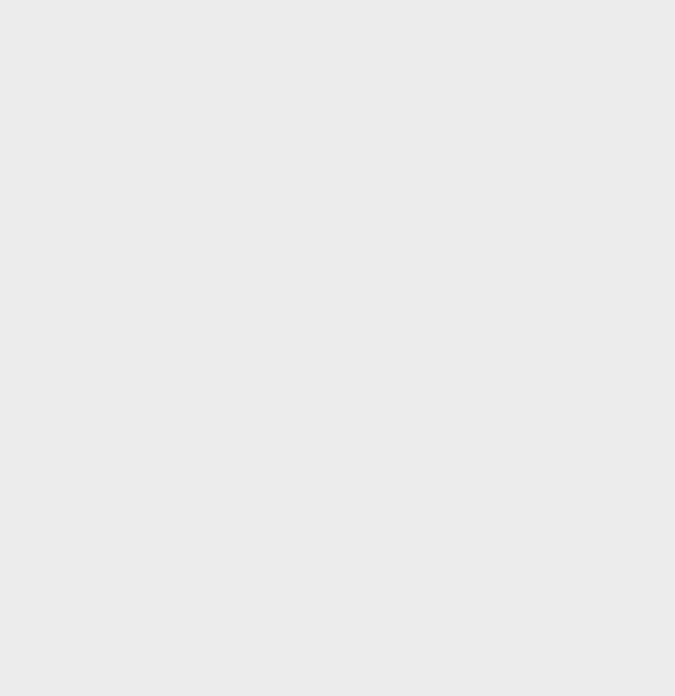
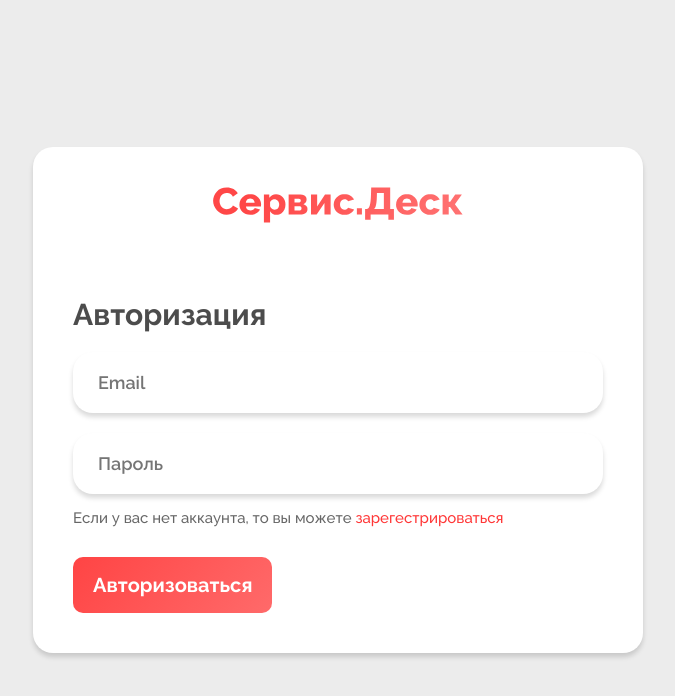
Before and after one commit to Jan1si/servise-desk-node, a React (Create React App) app in the folder app/: page /tasks in a window 1280 px wide. Shown: the top 696 px of the page, without its empty margins (302-977 px from the left). Built offline with nearby package versions, Linux system fonts and the light colour scheme.

Commit message:
add toggle forms to auth

```diff
--- a/app/src/App.jsx
+++ b/app/src/App.jsx
@@ -6,8 +6,8 @@ import { Header } from './components/Header';
 import { Footer } from './components/Footer';
 import { NavBlock } from './components/NavBlock';
 
-import { Main } from './pages/Main';
-import { Tasks } from './pages/Tasks';
+import { Main } from './Pages/Main';
+import { Tasks } from './Pages/Tasks';
 import { AuthForms } from './components/AuthForms';
 
 export const App = () => {
--- a/app/src/components/AuthForms/index.jsx
+++ b/app/src/components/AuthForms/index.jsx
@@ -6,83 +6,81 @@ import { useState } from 'react';
 export const AuthForms = () => {
 
     const [openSelect, setOpenSelect] = useState(false);
-
+    const [isShowRegister, setIsShowRegister] = useState(false);
 
   return (
     <div className="wrapperAuth">
         <div className="authBlock">
-            {/* <div className="formBlock">
-                <div className="logo">
-                    <img src={logo} alt="" />
-                </div>
+            <div className={isShowRegister ? "formBlock" : "hiddenForm"}>
+                <div className="logo"><img src={logo} alt="Логотип" /></div>
                 <form>
-                    <div className="titleForm">
-                        <h2>Регистрация</h2>
-                    </div>
+                    <div className="titleForm"><h2>Регистрация</h2></div>
                     <div className="selectGroup">
                         <div className="selectInput">
-                            <input name='department' type="text" disabled placeholder='Выберите отделение'/>
+                            <input name='department'
+                                   type="text"
+                                   disabled
+                                   placeholder='Выберите отделение'/>
                             <div onClick={() => setOpenSelect((prev) => !prev)} className="selectBtn">
                                 <img className={openSelect ? "active" : ""} src={arrowLeft} alt="" />
                             </div>
                         </div>
                         <div className={openSelect ? "selectBlock" : "selectBlockHide"}>
                             <ul className="selectList">
-                                <li className="selectItem">
-                                    <p>Отдел 1</p>
-                                </li>
-                                <li className="selectItem">
-                                    <p>Отдел 2</p>
-                                </li>
-                                <li className="selectItem">
-                                    <p>Отдел 3</p>
-                                </li>
-                                <li className="selectItem">
-                                    <p>Отдел 4</p>
-                                </li>
+                                <li className="selectItem"><p>Отдел 1</p></li>
+                                <li className="selectItem"><p>Отдел 2</p></li>
+                                <li className="selectItem"> <p>Отдел 3</p></li>
+                                <li className="selectItem"><p>Отдел 4</p></li>
                             </ul>
                         </div>
                     </div>
                     <div className="listInputs">
                         <div className="inputGroup">
-                            <input name='name' type="text" placeholder="Имя" />
+                            <input name='name'
+                             type="text"
+                             placeholder="Имя" />
                         </div>
+                        <div className="inputGroup">
+                            <input name='email'
+                             type="text"
+                             placeholder="Email" />
+                        </div>
+                        <div className="inputGroup">
+                            <input name='password'
+                             type="password"
+                             placeholder="Пароль" />
+                        </div>
+                        <div className="inputGroup">
+                            <input name='password-check'
+                             type="password"
+                             placeholder="Повторите пароль" />
+                        </div>
+                    </div>
+                    <p className='afterInfo'>Если у вас уже есть аккаунт, то нажмите
+                        <span onClick={() => setIsShowRegister((prev) => !prev)}> войти</span>
+                    </p>
+                    <button className="btnSend">Зарегестрироваться</button>
+                </form>
+            </div>
+
+            <div className={isShowRegister ? "hiddenForm" : "formBlock"}>
+                <div className="logo"><img src={logo} alt="Логотип" /></div>
+                <form>
+                    <div className="titleForm"><h2>Авторизация</h2></div>
+                    <div className="listInputs">
                         <div className="inputGroup">
                             <input name='email' type="text" placeholder="Email" />
                         </div>
                         <div className="inputGroup">
                             <input name='password' type="password" placeholder="Пароль" />
                         </div>
-                        <div className="inputGroup">
-                            <input name='password-check' type="password" placeholder="Повторите пароль" />
-                        </div>
                     </div>
-                    <button className="btnSend">Зарегестрироваться</button>
-                </form>
-            </div> */}
-
-            {/* <div className="formBlock">
-                <div className="logo">
-                    <img src={logo} alt="" />
-                </div>
-                <form>
-                    <div className="titleForm">
-                        <h2>Авторизация</h2>
-                    </div>
-
-                    <div className="listInputs">
-
-                        <div className="inputGroup">
-                            <input name='email' type="text" placeholder="Email" />
-                        </div>
-                        <div className="inputGroup">
-                            <input name='password' type="password" placeholder="Пароль" />
-                        </div>
-
-                    </div>
+                    <p className='afterInfo'>Если у вас нет аккаунта, то вы можете
+                        <span onClick={() => setIsShowRegister((prev) => !prev)}> зарегестрироваться</span>
+                    </p>
                     <button className="btnSend">Авторизоваться</button>
                 </form>
-            </div> */}
+            </div>
         </div>
     </div>
   )
--- a/app/src/index.scss
+++ b/app/src/index.scss
@@ -24,7 +24,17 @@
     background: #ECECEC;
 }
 
+.authBlock{
+    display: flex;
+    justify-content: center;
+    align-items:center;
+}
+
 .formBlock{
+    opacity: 1;
+    visibility: visible;
+    transform: translateX(0);
+    transition: all .6s ease-in-out;
     padding: 40px;
     background: white;
     border-radius: $borderBlockRadius;
@@ -40,16 +50,35 @@
     }
 }
 
+.hiddenForm {
+    position: absolute;
+    opacity: 0;
+    visibility: hidden;
+    transform: translateX(-120%) scale(10%);
+    transition: all .6s ease-in-out;
+    padding: 40px;
+    .logo{
+        text-align: center;
+        >img {
+            width: 250px;
+        }
+    }
+    >form{
+        margin-top: 70px;
+    }
+}
+
 .titleForm{
     font-size: 20px;
     font-weight: 800;
     color: $boldTextColor;
+    margin-bottom: 20px;
 }
 
 .selectGroup{
     position: relative;
     width: 350px;
-    margin: 20px 0;
+    margin-bottom: 20px;
     .selectInput{
         position: relative;
         display: flex;
@@ -131,6 +160,16 @@
     }
 }
 
+.afterInfo{
+    font-size: 15px;
+    color: $baseTextColor;
+    margin-top: 15px;
+    >span{
+        color: $activeTextColor;
+        cursor: pointer;
+    }
+}
+
 .btnSend{
     background: $activeButtonColor;
     color: white;
@@ -138,7 +177,7 @@
     font-size: 20px;
     border-radius: 10px;
     padding: 16px 20px;
-    margin-top: 60px;
+    margin-top: 30px;
     outline: none;
     border: none;
 }
```
